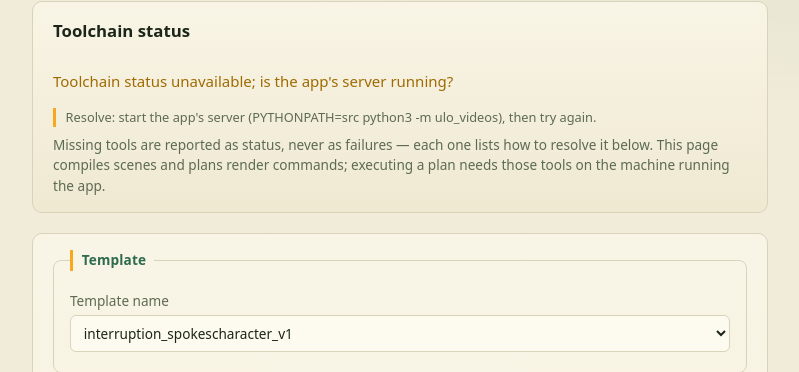
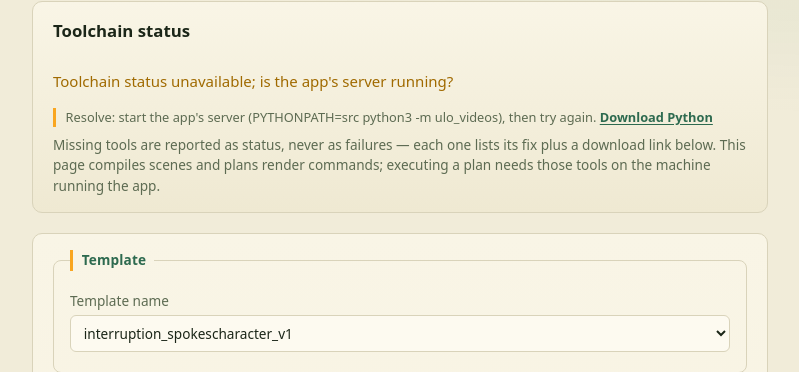
Before and after one commit to nuriygold/ulo-videos, a Python web app: template templates/index.html in a window 1280 px wide. Shown: the part 135-507 px from the top of the page, without its empty margins (240-1039 px from the left). Run offline with Jinja, Linux system fonts and the light colour scheme; the template is opened without the code that fills it, so the values that code supplies are empty.

Commit message:
add download links for ffmpeg, blender, and python to every resolution path

```diff
--- a/templates/app.js
+++ b/templates/app.js
@@ -28,6 +28,12 @@ const RESOLVE = {
     "Resolve: start the app's server (PYTHONPATH=src python3 -m ulo_videos), then try again.",
 };
 
+const DOWNLOADS = {
+  ffmpeg: { url: "https://ffmpeg.org/download.html", label: "Download FFmpeg" },
+  blender: { url: "https://www.blender.org/download/", label: "Download Blender" },
+  python: { url: "https://www.python.org/downloads/", label: "Download Python" },
+};
+
 function buildPayload(formElement) {
   const payload = {};
   for (const field of formElement.elements) {
@@ -44,18 +50,30 @@ function buildPayload(formElement) {
   return payload;
 }
 
-function resolutionLine(text) {
+function resolutionLine(text, links) {
   const line = document.createElement("p");
   line.className = "resolution";
   line.textContent = text;
+  for (const key of links || []) {
+    const info = DOWNLOADS[key];
+    if (!info) continue;
+    line.append(" ");
+    const anchor = document.createElement("a");
+    anchor.className = "download-link";
+    anchor.href = info.url;
+    anchor.target = "_blank";
+    anchor.rel = "noopener noreferrer";
+    anchor.textContent = info.label;
+    line.append(anchor);
+  }
   return line;
 }
 
-function showError(message, resolution) {
+function showError(message, resolution, links) {
   const messageLine = document.createElement("p");
   messageLine.textContent = message;
   errorPanel.replaceChildren(messageLine);
-  if (resolution) errorPanel.append(resolutionLine(resolution));
+  if (resolution) errorPanel.append(resolutionLine(resolution, links));
   errorPanel.hidden = false;
 }
 
@@ -75,7 +93,11 @@ function renderPlan(plan, planError) {
   if (!plan) {
     planSummary.append(planLine(`Plan unavailable: ${planError || "unknown error"}`, "plan-missing"));
     if (planError && planError.includes("ffmpeg")) {
-      planSummary.append(resolutionLine(IS_LOCAL ? RESOLVE.ffmpegLocal : RESOLVE.deployed));
+      planSummary.append(
+        IS_LOCAL
+          ? resolutionLine(RESOLVE.ffmpegLocal, ["ffmpeg"])
+          : resolutionLine(RESOLVE.deployed, ["ffmpeg", "python"]),
+      );
     } else {
       planSummary.append(resolutionLine(RESOLVE.planError));
     }
@@ -93,7 +115,7 @@ function renderPlan(plan, planError) {
   if (plan.captions.reason) {
     planSummary.append(planLine(`Captions: ${plan.captions.applied ? "burned in" : "not applied"} - ${plan.captions.reason}`));
     if (!plan.captions.applied && plan.captions.reason.includes("drawtext")) {
-      planSummary.append(resolutionLine(RESOLVE.drawtext));
+      planSummary.append(resolutionLine(RESOLVE.drawtext, ["ffmpeg"]));
     }
   }
 }
@@ -125,7 +147,7 @@ function refreshToolStatus() {
           const fix = IS_LOCAL
             ? (name === "blender" ? RESOLVE.blenderLocal : RESOLVE.ffmpegLocal)
             : RESOLVE.deployed;
-          item.append(resolutionLine(fix));
+          item.append(resolutionLine(fix, IS_LOCAL ? [name] : [name, "python"]));
         }
         return item;
       });
@@ -137,7 +159,7 @@ function refreshToolStatus() {
       status.textContent = "Toolchain status unavailable; is the app's server running?";
       item.className = "tool-missing";
       item.append(status);
-      item.append(resolutionLine(RESOLVE.startServer));
+      item.append(resolutionLine(RESOLVE.startServer, ["python"]));
       list.replaceChildren(item);
     });
 }
@@ -164,6 +186,7 @@ form.addEventListener("submit", async (event) => {
     showError(
       "Could not reach the app's server; is it still running?",
       RESOLVE.startServer,
+      ["python"],
     );
   } finally {
     submitButton.disabled = false;
--- a/templates/index.html
+++ b/templates/index.html
@@ -22,9 +22,9 @@
       <ul id="tool-list" class="tool-list"></ul>
       <p class="hint">
         Missing tools are reported as status, never as failures — each one
-        lists how to resolve it below. This page compiles scenes and plans
-        render commands; executing a plan needs those tools on the machine
-        running the app.
+        lists its fix plus a download link below. This page compiles scenes
+        and plans render commands; executing a plan needs those tools on the
+        machine running the app.
       </p>
     </section>
 
--- a/templates/styles.css
+++ b/templates/styles.css
@@ -148,6 +148,12 @@ button:disabled { opacity: 0.6; cursor: wait; }
   font-weight: 400;
 }
 .tool-list .resolution { font-size: 0.8rem; }
+.download-link {
+  color: var(--accent);
+  font-weight: 600;
+  text-decoration: underline;
+  text-underline-offset: 2px;
+}
 
 .plan-summary {
   display: grid;
```
